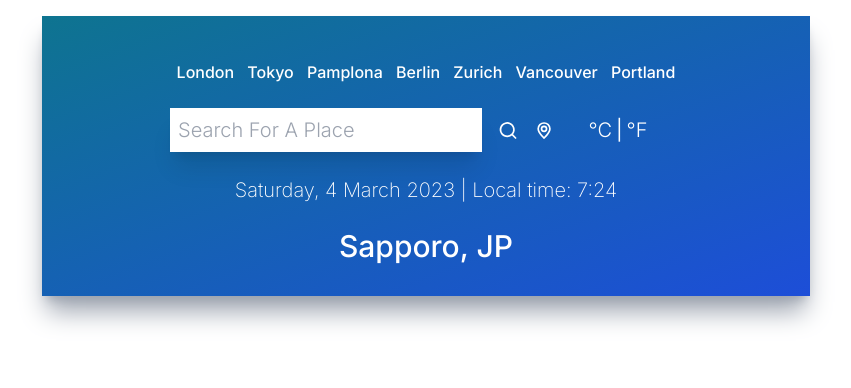
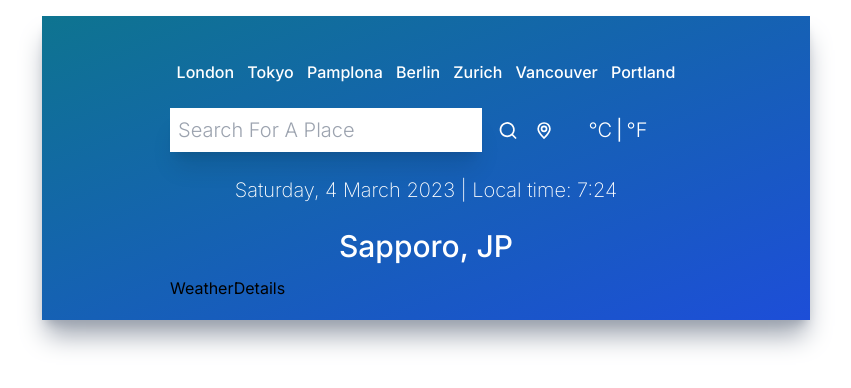
Before and after one commit to joeygroves/react-weather-app, a React (Create React App) app: page / in a window 1280 px wide. Shown: the top 388 px of the page, without its empty margins (214-1065 px from the left). Built offline with nearby package versions, Linux system fonts and the light colour scheme.

Commit message:
Creating and implementing WeatherDetails React component

```diff
--- a/src/App.js
+++ b/src/App.js
@@ -3,6 +3,7 @@ import UilReact from '@iconscout/react-unicons/icons/uil-react'
 import TopButtons from './components/TopButtons';
 import Inputs from './components/Inputs';
 import TimeAndLocation from './components/TimeAndLocation';
+import WeatherDetails from './components/WeatherDetails';
 
 function App() {
   return (
@@ -11,6 +12,7 @@ function App() {
       <TopButtons />
       <Inputs />
       <TimeAndLocation />
+      <WeatherDetails />
     </div>
   );
 }
--- /dev/null
+++ b/src/components/WeatherDetails.jsx
@@ -0,0 +1,9 @@
+import React from 'react'
+
+function WeatherDetails() {
+  return (
+    <div>WeatherDetails</div>
+  )
+}
+
+export default WeatherDetails
```
